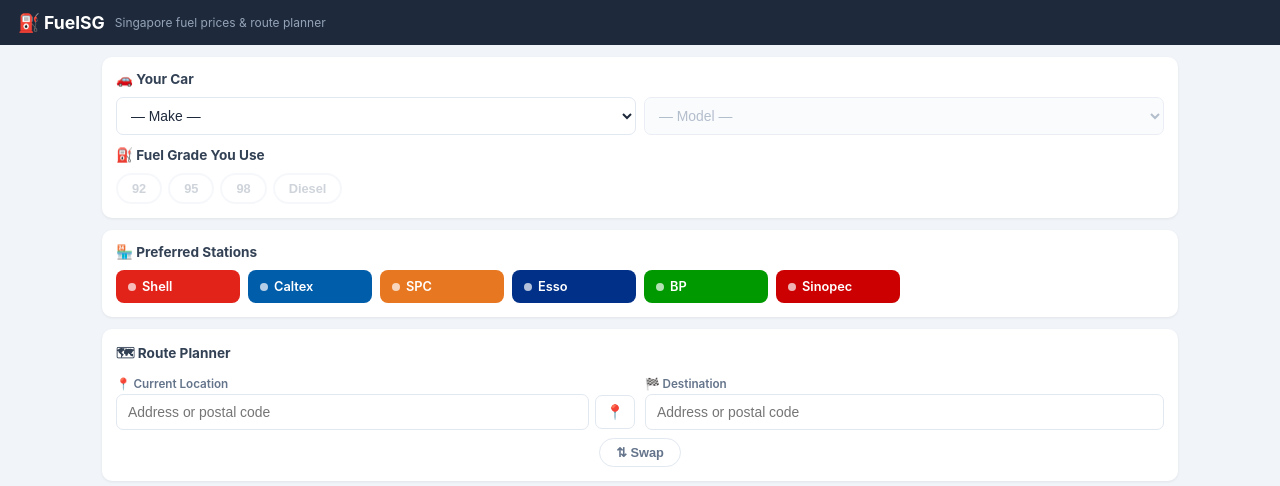
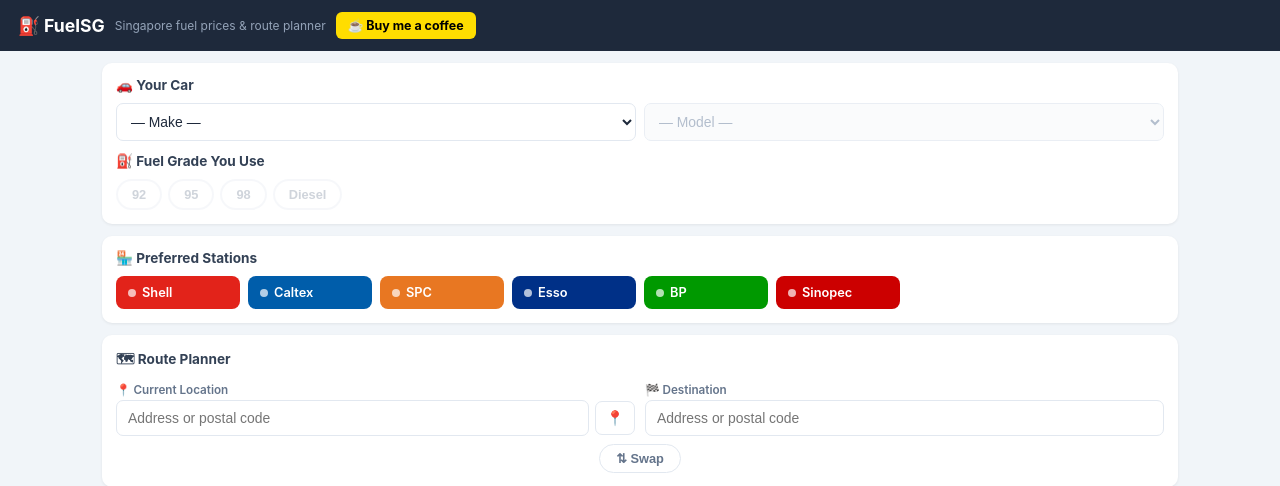
Before and after one commit to jameswong95/FuelSG, a Flask app: page / in a window 1280 px wide. Shown: the top 486 px of the page. Run offline with Flask 3, Linux system fonts and the light colour scheme; data that the repository does not hold is empty.

Commit message:
Add Buy Me a Coffee button to header

```diff
--- a/templates/index.html
+++ b/templates/index.html
@@ -138,6 +138,12 @@
              border-top-color:#4f46e5;border-radius:50%;animation:spin .7s linear infinite;
              vertical-align:middle;margin-right:6px}
 
+    .bmc-btn{display:inline-flex;align-items:center;gap:6px;padding:6px 12px;
+             background:#FFDD00;color:#000;border-radius:6px;font-size:.78rem;
+             font-weight:700;text-decoration:none;border:none;cursor:pointer;
+             white-space:nowrap;transition:opacity .15s}
+    .bmc-btn:hover{opacity:.85}
+    .bmc-btn img{height:16px;width:auto}
     @media(max-width:580px){
       .sel-row,.loc-grid{grid-template-columns:1fr}
       #map{height:300px}
@@ -149,6 +155,7 @@
 <header>
   <h1>⛽ FuelSG</h1>
   <span>Singapore fuel prices &amp; route planner</span>
+  <a class="bmc-btn" href="https://buymeacoffee.com/hellojamess" target="_blank" rel="noopener">&#9749; Buy me a coffee</a>
 </header>
 <div class="page">
 
```
